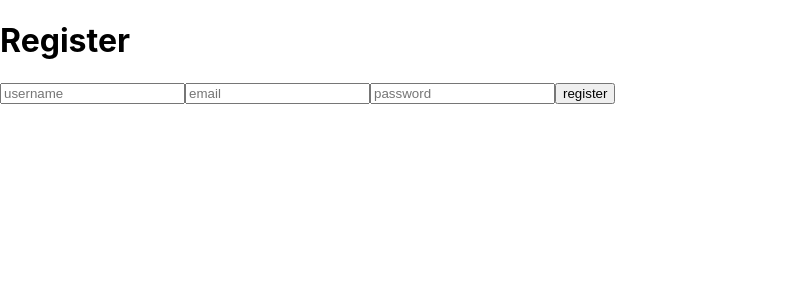
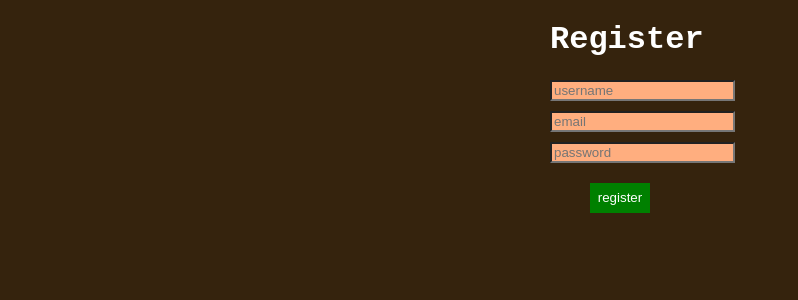
Before and after one commit to Sultan1901/W09D01, a React (Create React App) app in the folder todo/: page / in a window 1280 px wide. Shown: the top 300 px of the page, without its empty margins (0-798 px from the left). Built offline with nearby package versions, Linux system fonts and the light colour scheme; no server answers.

Commit message:
last update

```diff
--- a/todo/src/component/Login/index.js
+++ b/todo/src/component/Login/index.js
@@ -33,7 +33,7 @@ navigate('/task')
   }, []);
   return (
     <div>
-      <>
+      <div className="con">
         <h1>Login</h1>
         <input
           onChange={(e) => {
@@ -50,10 +50,9 @@ navigate('/task')
           placeholder="your password"
         ></input>
         <button onClick={login}>Login</button>
-      </>
-      <h3>
-        <Link to="/task">Tasks</Link>
-      </h3>
+
+
+      </div>
     </div>
   );
 };
--- a/todo/src/component/Register/index.js
+++ b/todo/src/component/Register/index.js
@@ -1,8 +1,10 @@
 import React from "react";
 import axios from "axios";
-import cors from "cors";
+import './style.css'
 import  {useState}  from "react";
 import {useNavigate , Link} from 'react-router-dom'
+
+
 
 const Register = () => {
   const BASE_URL = process.env.REACT_APP_BASE_URL;
@@ -21,6 +23,7 @@ const Register = () => {
 
   return (
     <div>
+      <div className="con">
         <h1>Register</h1>
         <input
           onChange={(e) => {
@@ -45,6 +48,7 @@ const Register = () => {
         ></input>
         <button onClick={register}>register</button>
       </div>
+    </div>
   );
 };
 
--- /dev/null
+++ b/todo/src/component/Register/style.css
@@ -0,0 +1,29 @@
+*{
+    background-color: rgb(53, 35, 13);
+}
+.con{
+    margin-left: 550px;
+}
+input{
+    display: block;
+    background-color: rgb(255, 174, 127);
+    margin-top: 10px;
+}
+h1{
+    font-family: 'Courier New', Courier, monospace;
+    color: white
+}
+button{
+    margin-top:20px;
+    margin-left: 40px;
+    width: 60px;
+    height:30px;
+    background-color:green;
+    color:white;
+    border: none;
+
+}
+li{
+    color: aliceblue;
+    font-size:2rem
+}
```
Lines whose indentation alone changed are shown as unchanged.
